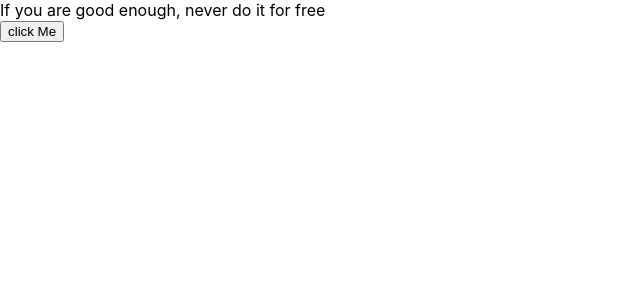
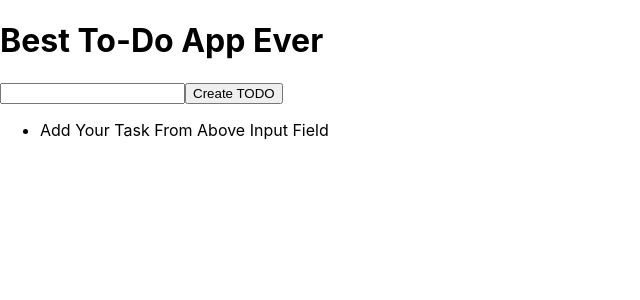
Before and after one commit to sanjeebsomu/learning-react-from-codedamn, a React (Create React App) app: page / in a window 1280 px wide. Shown: the top 300 px of the page, without its empty margins (0-640 px from the left). Built offline with nearby package versions, Linux system fonts and the light colour scheme.

Commit message:
To do app

```diff
--- a/src/components/App.js
+++ b/src/components/App.js
@@ -1,27 +1,29 @@
-import React, { useState, useEffect } from 'react';
+import React,{ useState } from 'react';
 import './App.css';
 
 
 function App() {
-  const quotes = [
-    "If you are good enough, never do it for free",
-    "i am not afraid of a man who practice 1000 kicks 1 time, rather practice 1 kick thousand times",
-    "abc",
-    "def"
-  ]
-  const [quote, setquote] = useState(quotes[0])
+  const [todos, setTodos] = useState(['Add Your Task From Above Input Field'])
+  const [extract, setExtract] = useState()//extract from input field
 
-  useEffect(() => {
-    console.log('I Ran', quote);
-  }, [quote])
-  function randomizeQuotes(){
-    const randomQuote = quotes[Math.floor(Math.random() * quotes.length)]
-    setquote(randomQuote)
+  function createTodo(){
+    setTodos(oldTodos =>{
+      return[...oldTodos, extract]
+    })
   }
+
   return (
     <>
-    <div>{quote}</div>
-    <button onClick={randomizeQuotes} >click Me</button>
+    <h1>Best To-Do App Ever</h1>
+    <input type="text" value={extract} onChange={e =>{
+      setExtract(e.target.value)
+    }} />
+    <button onClick={createTodo} >Create TODO</button>
+    <ul>
+      {todos.map(todo =>{
+        return <li>{todo}</li>
+      })}
+    </ul>
     </>
   );
 }
```
Also changed, not shown: src/components/Custom.js (deleted, +0 -11 lines), src/components/Header.js (deleted, +0 -12 lines).
